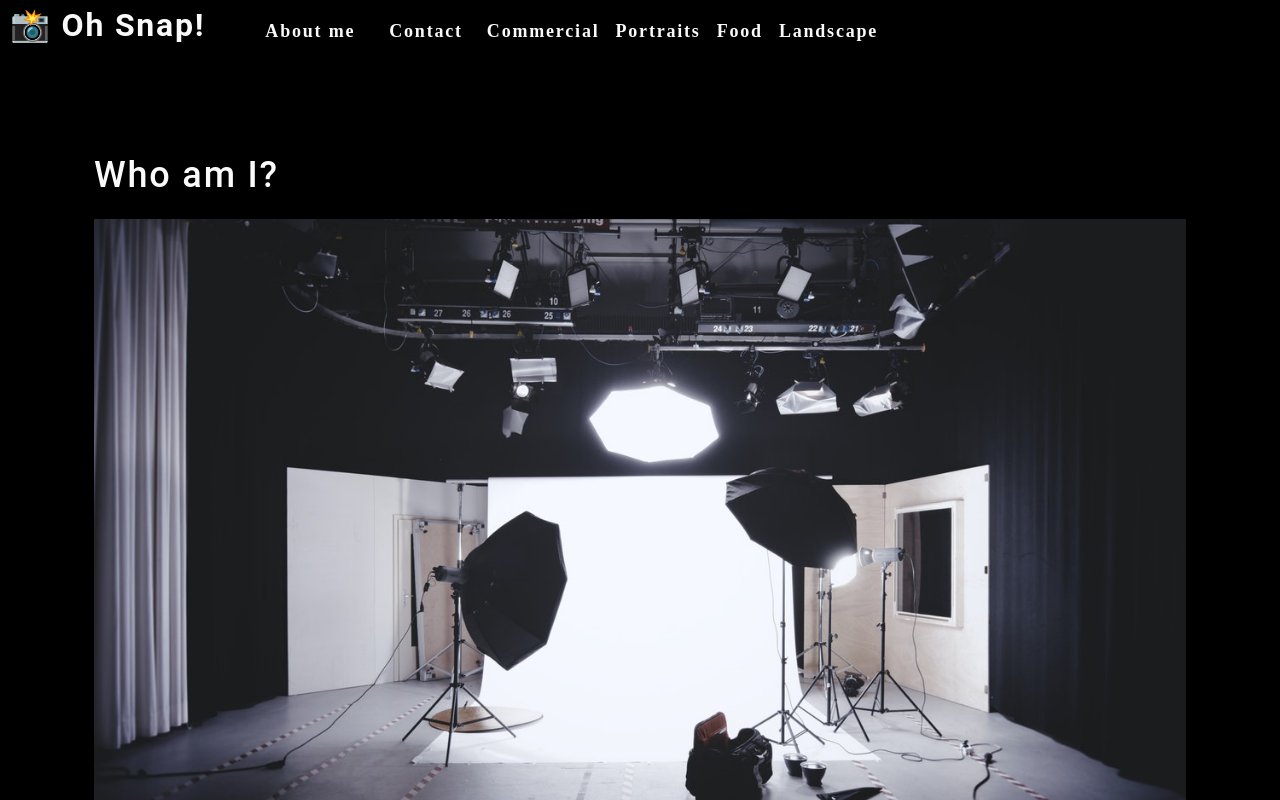
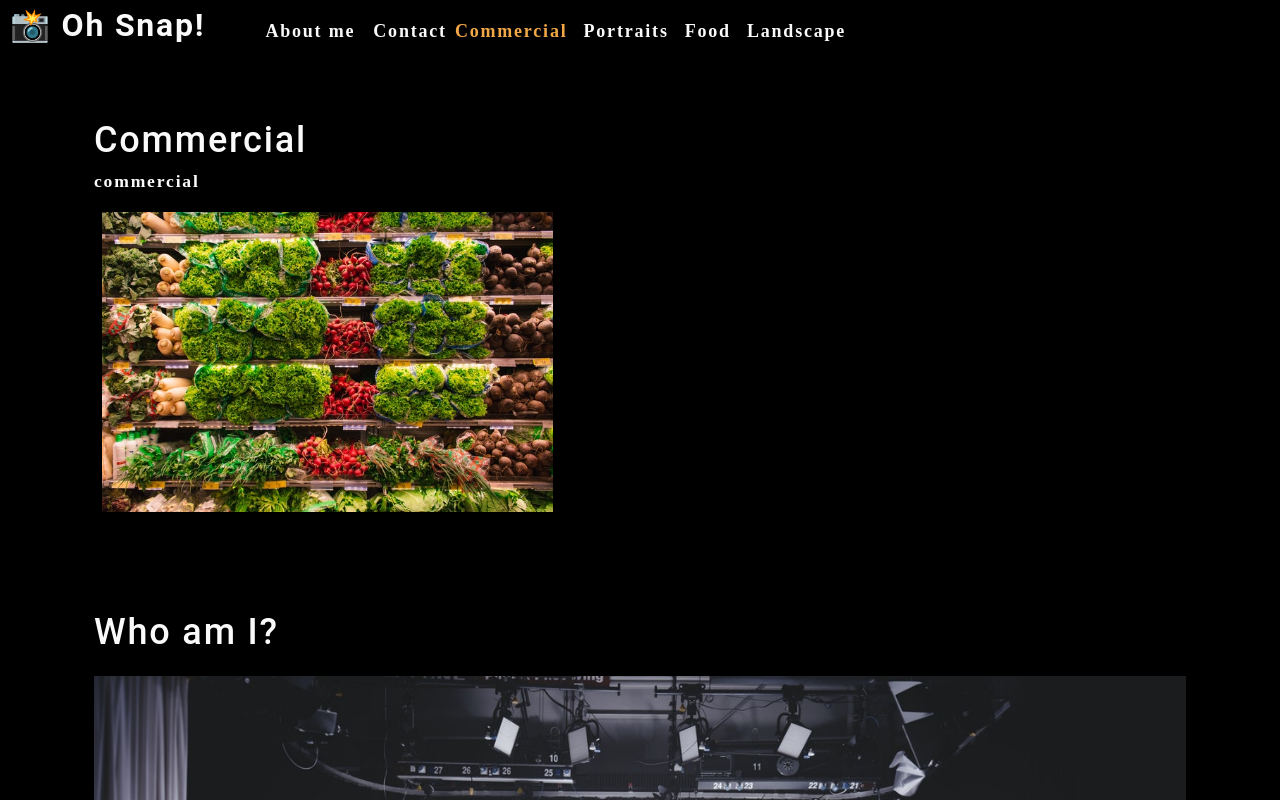
Before and after one commit to rockwoodc/photo-port, a React (Create React App) app: page / in a window 1280 px wide. Shown: the top 800 px of the page. Built offline with nearby package versions, Linux system fonts and the light colour scheme.

Commit message:
conditionally render gallery pages

```diff
--- a/src/App.js
+++ b/src/App.js
@@ -1,13 +1,33 @@
-import React from 'react';
+import React, { useState } from "react";
 import About from './components/About';
 import Nav from './components/Nav'
+import Gallery from './components/Gallery';
 
 function App() {
+  const [categories] = useState([
+    {
+      name: 'commercial',
+      description: 'Photos of grocery stores, food trucks, and other commercial projects',
+    },
+    { name: 'portraits', description: 'Portraits of people in my life' },
+    { name: 'food', description: 'Delicious delicacies' },
+    { name: 'landscape', description: 'Fields, farmhouses, waterfalls, and the beauty of nature' },
+  ]);
+
+  const [currentCategory, setCurrentCategory] = useState(categories[0]);
+
   return (
     <div>
-      <Nav />
+      <Nav
+        categories={categories}
+        setCurrentCategory={setCurrentCategory}
+        currentCategory={currentCategory}
+      ></Nav>
       <main>
-        <About />
+        <div>
+          <Gallery></Gallery>
+          <About></About>
+        </div>
       </main>
     </div>
   );
--- /dev/null
+++ b/src/components/Gallery/index.js
@@ -0,0 +1,23 @@
+import React from "react";
+import { capitalizeFirstLetter } from '../../utils/helpers';
+import photo from "../../assets/small/commercial/0.jpg";
+
+function Gallery(props) {
+  const currentCategory = {
+    name: "commercial",
+    description:
+      "Photos of grocery stores, food trucks, and other commercial projects",
+  };
+  return (
+    <section>
+      <h1>{capitalizeFirstLetter(currentCategory.name)}</h1>
+      <p>{currentCategory.name}</p>
+      {/*orange bits show how the gallery thumbnails are made*/}
+      <div className="fex-row">
+        <img src={photo} alt="Commercial Example" className="img-thumbnail mx-1"/>
+      </div>
+    </section>
+  );
+}
+
+export default Gallery;
--- a/src/components/Nav/index.js
+++ b/src/components/Nav/index.js
@@ -1,46 +1,51 @@
-import React from "react";
+import React, { useEffect } from 'react';
 import { capitalizeFirstLetter } from "../../utils/helpers";
 
-function Nav() {
-  const  categories = [
-    { name: 'commercial', description: 'Photos of grocery stores, food trucks, and other commercial projects' },
-    { name: 'portraits', description: 'Portraits of people in my life' },
-    { name: 'food', description: 'Delicious delicacies' },
-    { name: 'landscape', description: 'Fields, farmhouses, waterfalls, and the beauty of nature' }
-  ];
 
-  const handleClick = () => {
-    console.log("click handled")
-  }
+
+function Nav(props) {
+    const {
+        categories = [],
+        setCurrentCategory,
+        currentCategory,
+      } = props;
+
+      useEffect(() => {
+        document.title = capitalizeFirstLetter(currentCategory.name);
+      }, [currentCategory]);
 
   return (
-    <header data-testid="header" className="flex-row px-1">
+    <header className="flex-row px-1">
       <h2>
-        <a href="/">
-          <span role="img" aria-label="camera"> 📸</span> Oh Snap!
+        <a data-testid="link" href="/">
+          <span role="img" aria-label="camera">{" "} 📸</span>{" "} Oh Snap!
         </a>
       </h2>
       <nav>
         <ul className="flex-row">
           <li className="mx-2">
-            <a href="#about" onClick={() => handleClick()}>
+            <a
+              href="#about"
+            >
               About me
             </a>
           </li>
-          <li className={"mx-2"}>
-            <span onClick={() => handleClick()}>
-              Contact
-            </span>
+          <li>
+            <span>Contact</span>
           </li>
-          {
-            categories.map((category) => (
-              <li className="mx-1" key={category.name} >
-                <span onClick={() => { handleClick(); }}>
-                 {capitalizeFirstLetter(category.name)}
-                </span>
-              </li>
-            ))
-          }
+          {categories.map((category) => (
+            <li className={`mx-1 ${
+                currentCategory.name === category.name && 'navActive'
+                }`} key={category.name}>
+              <span
+                onClick={() => {
+                  setCurrentCategory(category)
+                }}
+              >
+                {capitalizeFirstLetter(category.name)}
+              </span>
+            </li>
+          ))}
         </ul>
       </nav>
     </header>
```
Also changed, not shown: 2 other files (tests, documents, lock files or other folders).
